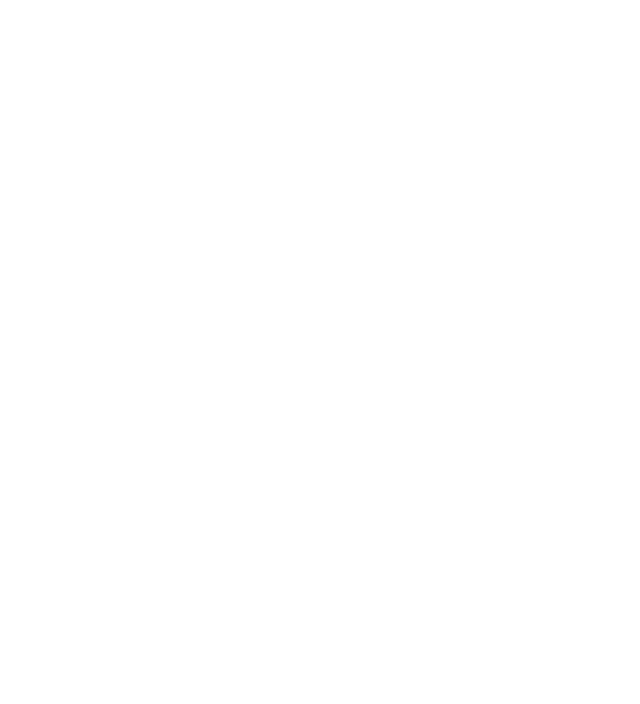
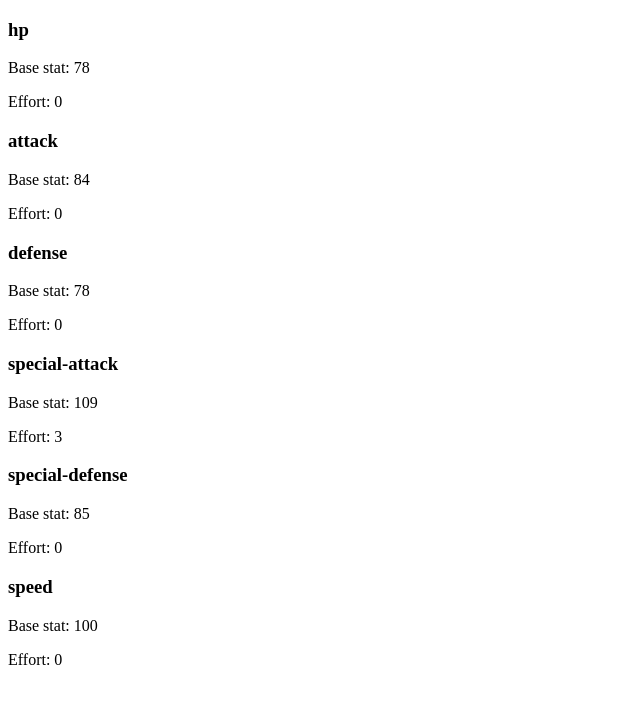
Before and after one commit to SeanZimbelman/JSON-PokeDex, a plain HTML site: page charizard.html in a window 1280 px wide. Shown: the whole page, without its empty margins (0-640 px from the left). Drawn offline with Linux system fonts and the light colour scheme.

Commit message:
stats done

```diff
--- a/script.js
+++ b/script.js
@@ -1,3 +1,6 @@
+let header = document.getElementById('header');
+let section = document.getElementById('section');
+
 let file = location.pathname;
 file = file.split('/').join('').split('.html').join('.json');
 
@@ -7,4 +10,26 @@ fetch(file)
 
 function init(json) {
 
+    // Header
+
+
+
+    // Section
+    console.log(json['stats'][0]['stat']['name']);
+    for(stat of json['stats']){
+        const ARTICLE = document.createElement('article');
+        const H3 = document.createElement('h3');
+        const P1 = document.createElement('p');
+        const P2 = document.createElement('p');
+
+        H3.textContent = stat['stat']['name'];
+        P1.textContent = `Base stat: ${stat['base_stat']}`;
+        P2.textContent = `Effort: ${stat['effort']}`;
+
+        ARTICLE.appendChild(H3);
+        ARTICLE.appendChild(P1);
+        ARTICLE.appendChild(P2);
+
+        section.appendChild(ARTICLE);
+    }
 }
```
Also changed, not shown: charizard.html (line endings or trailing spaces).
